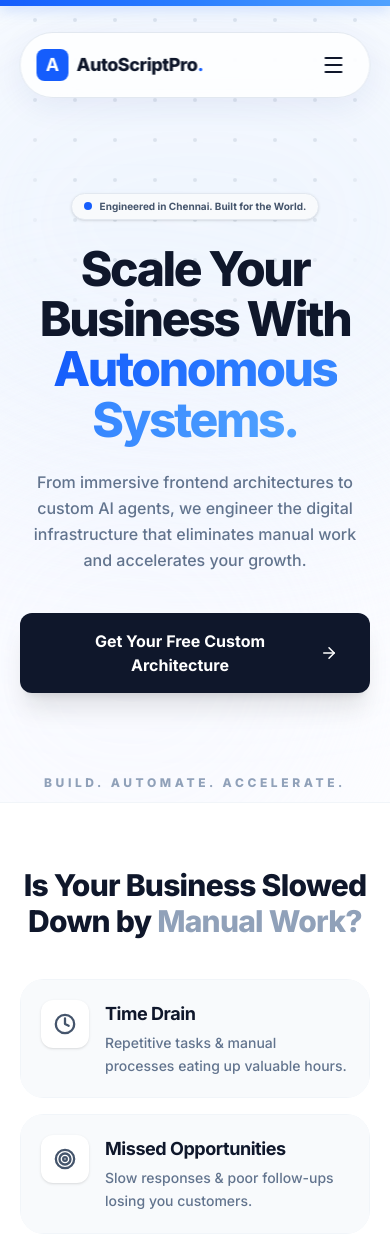
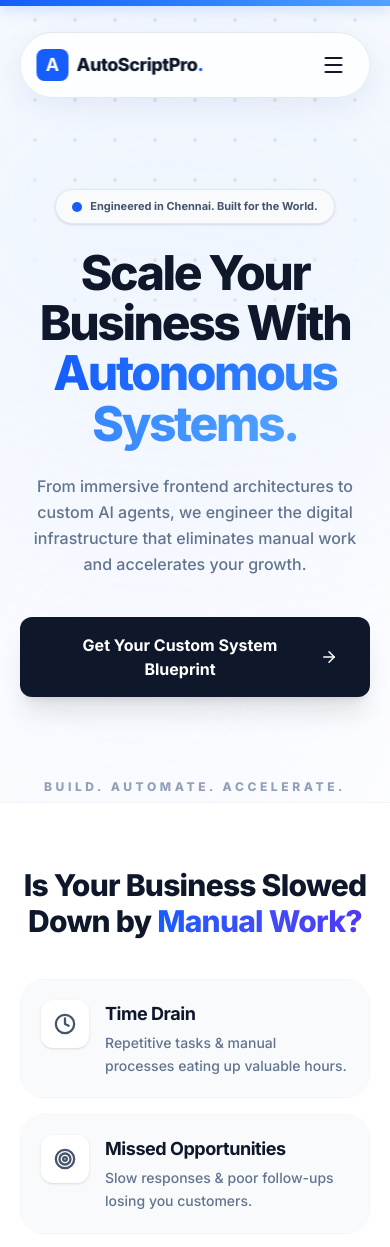
Before and after one commit to kingkannan199-real-world/autoscriptpro, a Next.js app: page / in a window 390 px wide. Shown: the top 1247 px of the page. Built offline with nearby package versions, Linux system fonts and the light colour scheme.

Commit message:
2. final push

```diff
--- a/src/components/Hero.tsx
+++ b/src/components/Hero.tsx
@@ -22,12 +22,10 @@ const itemVariants: Variants = {
 };
 
 export default function Hero() {
-  // --- ANTIGRAVITY PHYSICS STATE ---
   const [mousePosition, setMousePosition] = useState({ x: 0, y: 0 });
 
   const handleMouseMove = (e: React.MouseEvent) => {
     const { clientX, clientY } = e;
-    // Calculate distance from center of screen
     const moveX = clientX - window.innerWidth / 2;
     const moveY = clientY - window.innerHeight / 2;
     setMousePosition({ x: moveX, y: moveY });
@@ -43,7 +41,6 @@ export default function Hero() {
       className="relative w-full min-h-[95vh] flex flex-col items-center justify-center bg-white overflow-hidden pt-36 md:pt-20 cursor-none"
     >
 
-      {/* --- ANTIGRAVITY FLOATING ORBS --- */}
       {/* Top Left Orb */}
       <motion.div
         animate={{
@@ -63,24 +60,23 @@ export default function Hero() {
         className="absolute bottom-[-20%] right-[-10%] w-[600px] h-[600px] bg-indigo-50/60 rounded-full blur-[100px] opacity-60 pointer-events-none"
       />
 
-      {/* --- THE INTERACTIVE NEURAL GRID --- */}
       <div className="absolute inset-0 [mask-image:radial-gradient(ellipse_60%_50%_at_50%_0%,#000_70%,transparent_100%)] pointer-events-none">
         <NeuralGrid />
       </div>
 
-      {/* --- MAIN HERO CONTENT --- */}
       <motion.div
         variants={containerVariants}
         initial="hidden"
         animate="visible"
         className="max-w-7xl mx-auto px-5 lg:px-8 relative z-10 flex flex-col items-center text-center mt-10 md:mt-0"
       >
-        <motion.div variants={itemVariants} className="inline-flex items-center gap-2 px-3 py-1.5 md:px-4 md:py-2 rounded-full bg-slate-50 border border-slate-200 text-[10px] sm:text-xs md:text-sm font-bold text-slate-600 mb-6 md:mb-8 shadow-sm cursor-none max-w-[85vw] mx-auto text-center leading-tight">
-          <span className="relative flex h-2 w-2 md:h-2.5 md:w-2.5 shrink-0">
+        {/* MOBILE RESPONSIVE BADGE FIX APPLIED HERE */}
+        <motion.div variants={itemVariants} className="inline-flex items-center justify-center flex-wrap gap-2 px-4 py-2 rounded-full bg-slate-50 border border-slate-200 text-[11px] sm:text-xs md:text-sm font-bold text-slate-600 mb-6 md:mb-8 shadow-sm cursor-none max-w-[90vw] mx-auto text-center leading-normal">
+          <span className="relative flex h-2.5 w-2.5 shrink-0 mt-[1px]">
             <span className="animate-ping absolute inline-flex h-full w-full rounded-full bg-blue-400 opacity-75"></span>
-            <span className="relative inline-flex rounded-full h-2 w-2 md:h-2.5 md:w-2.5 bg-blue-600"></span>
+            <span className="relative inline-flex rounded-full h-2.5 w-2.5 bg-blue-600"></span>
           </span>
-          <span className="truncate whitespace-normal">Engineered in Chennai. Built for the World.</span>
+          <span>Engineered in Chennai. Built for the World.</span>
         </motion.div>
 
         <motion.h1 variants={itemVariants} className="text-5xl md:text-7xl font-extrabold text-slate-900 tracking-tighter md:tracking-tight mb-6 md:mb-8 leading-[1.05] md:leading-[1.1] max-w-4xl">
@@ -95,16 +91,16 @@ export default function Hero() {
         </motion.p>
 
         <motion.div variants={itemVariants} className="flex flex-col items-center gap-4 w-full md:w-auto">
+          {/* BUTTON TEXT UPDATED TO PREVENT REPETITION */}
           <MagneticButton
             onClick={scrollToContact}
             className="group w-full md:w-auto px-8 py-4 bg-slate-900 text-white font-bold rounded-xl md:rounded-full hover:bg-blue-600 transition-colors shadow-xl hover:shadow-blue-600/20 duration-300 flex items-center justify-center gap-3 cursor-none text-base md:text-lg"
           >
-            Get Your Free Custom Architecture
+            Get Your Custom System Blueprint
             <ArrowRight className="group-hover:translate-x-1 transition-transform shrink-0" size={18} />
           </MagneticButton>
         </motion.div>
 
-        {/* --- CORE AGENCY MANTRA --- */}
         <motion.div
           variants={itemVariants}
           className="mt-20 md:mt-28 flex items-center justify-center w-full opacity-70 cursor-none pointer-events-none"
--- a/src/components/Services.tsx
+++ b/src/components/Services.tsx
@@ -46,7 +46,8 @@ export default function Services() {
             viewport={{ once: true, margin: "-50px" }}
             className="text-3xl md:text-5xl font-extrabold text-slate-900 mb-10 md:mb-16 tracking-tight"
           >
-            Is Your Business Slowed Down <br className="hidden md:block"/> by <span className="text-slate-400">Manual Work?</span>
+            {/* GRADIENT APPLIED TO MANUAL WORK */}
+            Is Your Business Slowed Down <br className="hidden md:block"/> by <span className="text-transparent bg-clip-text bg-gradient-to-r from-blue-600 to-indigo-600">Manual Work?</span>
           </motion.h2>
 
           <motion.div
@@ -58,12 +59,7 @@ export default function Services() {
           >
             {painPoints.map((point, index) => (
               <motion.div key={index} variants={itemVariants} className="h-full">
-
-                {/* 1. The SpotlightCard acts as the outer glowing frame.
-                     The implicit curvy radius and thin frame logic is now handled in the component. */}
                 <SpotlightCard className="h-full">
-
-                  {/* 2. Interior content wrapper. I have removed the old 'border border-slate-200'. */}
                   <div className="h-full w-full bg-slate-50 p-5 md:p-8 rounded-2xl md:rounded-3xl group cursor-none text-left md:text-center flex items-start md:items-center md:flex-col gap-4 md:gap-0 z-10 relative">
                     <div className="w-12 h-12 md:w-14 md:h-14 shrink-0 bg-white shadow-sm text-slate-600 rounded-xl md:rounded-2xl flex items-center justify-center md:mb-6 group-hover:bg-slate-900 group-hover:text-white transition-all z-10 relative">
                       <point.icon size={22} strokeWidth={2.5} />
@@ -73,9 +69,7 @@ export default function Services() {
                       <p className="text-slate-500 text-sm md:leading-relaxed font-medium">{point.desc}</p>
                     </div>
                   </div>
-
                 </SpotlightCard>
-
               </motion.div>
             ))}
           </motion.div>
@@ -109,12 +103,7 @@ export default function Services() {
           >
             {solutions.map((sol, index) => (
               <motion.div key={index} variants={itemVariants} className="h-full">
-
-                {/* 1. The SpotlightCard acts as the outer glowing frame.
-                     Implicit curvy radius and thin frame logic is handled internally. */}
                 <SpotlightCard className="h-full">
-
-                  {/* 2. Interior content wrapper. I have removed the old 'border border-slate-200'. */}
                   <div className="h-full w-full bg-white text-left p-6 md:p-10 rounded-2xl md:rounded-3xl group cursor-none relative z-10">
                     <div className="relative z-10">
                       <div className="relative w-12 h-12 md:w-16 md:h-16 mb-5 md:mb-8">
@@ -130,14 +119,11 @@ export default function Services() {
                           </div>
                         </div>
                       </div>
-
                       <h3 className="text-lg md:text-2xl font-bold text-slate-900 mb-2 md:mb-3">{sol.title}</h3>
                       <p className="text-slate-500 text-sm md:text-base leading-relaxed font-medium">{sol.desc}</p>
                     </div>
                   </div>
-
                 </SpotlightCard>
-
               </motion.div>
             ))}
           </motion.div>
```
